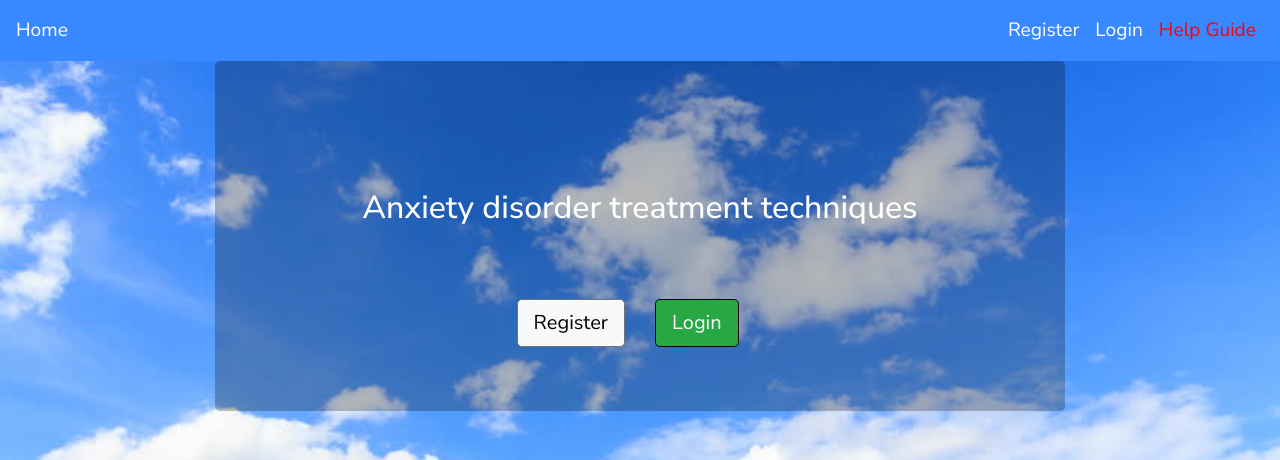
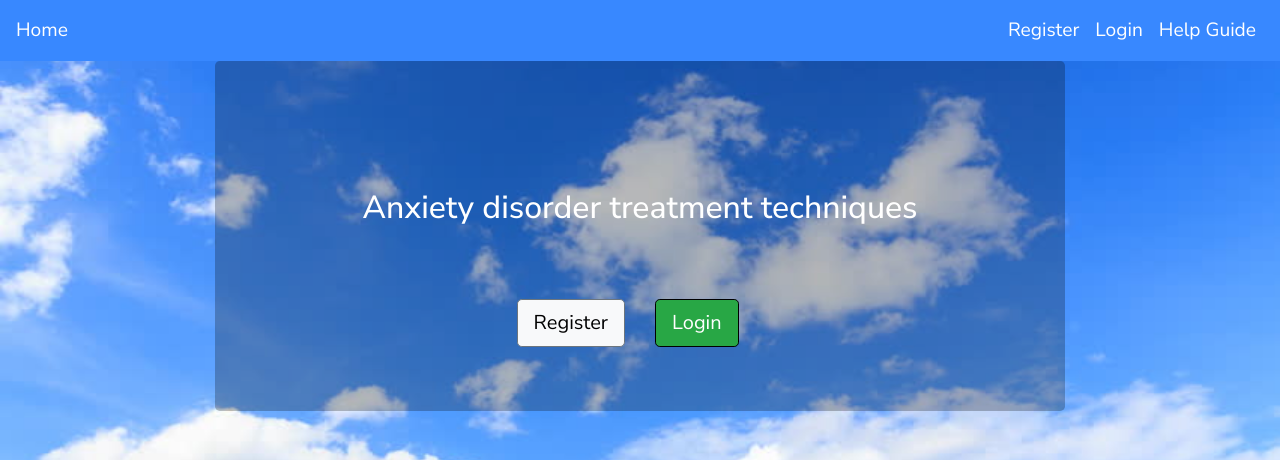
Before and after one commit to vladoprea/anxiety-treatment, a Flask app: page / in a window 1280 px wide. Shown: the top 460 px of the page. Run offline with Flask 2, Linux system fonts and the light colour scheme; some libraries are stand-ins or nearby versions.

Commit message:
Change colo help guide link

```diff
--- a/static/css/style.css
+++ b/static/css/style.css
@@ -40,10 +40,6 @@ hr {
 .navbar-light .navbar-nav .nav-link {
     color: #fff;
     font-size: 1.2rem;
-}
-
-.navbar-light .navbar-nav .help {
-    color:#ff0000;
 }
 
 
```
